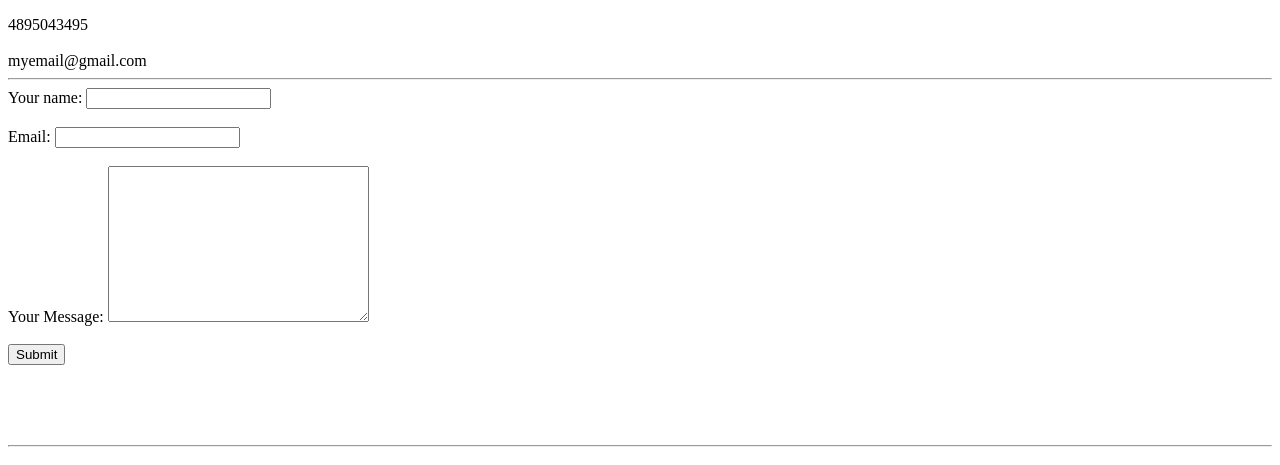
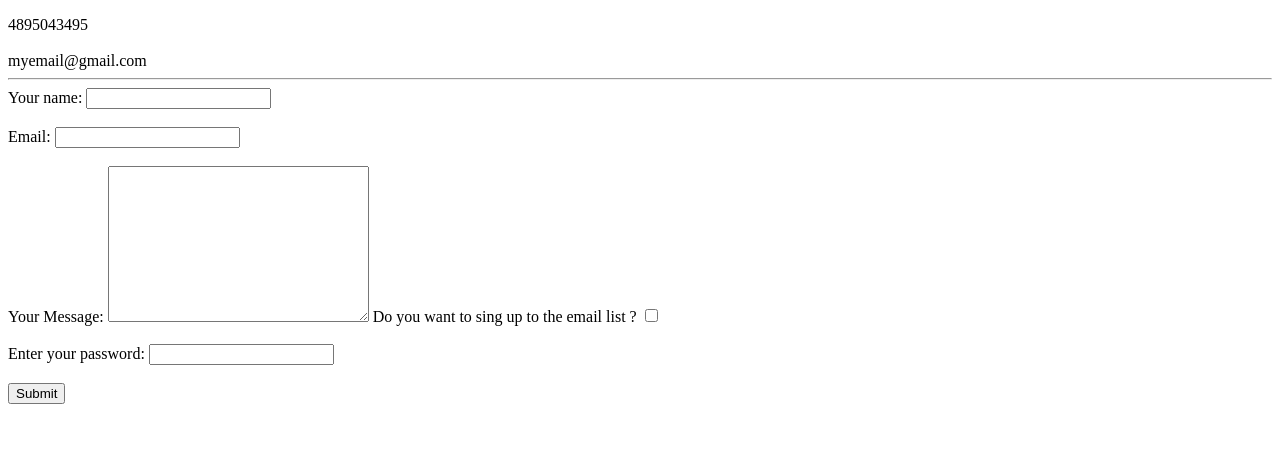
Before and after one commit to 808265/cv, a plain HTML site: page index.html in a window 1280 px wide. Shown: the part 305-770 px from the top of the page. Drawn offline with Linux system fonts and the light colour scheme.

Commit message:
Update index.html

```diff
--- a/index.html
+++ b/index.html
@@ -33,10 +33,10 @@
         <br><br>
         <label>Your Message:</label>
         <textarea name="" id="" cols="30" rows="10"></textarea>
-        <!-- <label>Do you want to sing up to the email list ?</label>
+        <label>Do you want to sing up to the email list ?</label>
         <input type="checkbox"><br><br>
         <label>Enter your password:</label>
-        <input type="password"> -->
+        <input type="password">
         <br><br>
         <input type="submit">
     </form>
```
